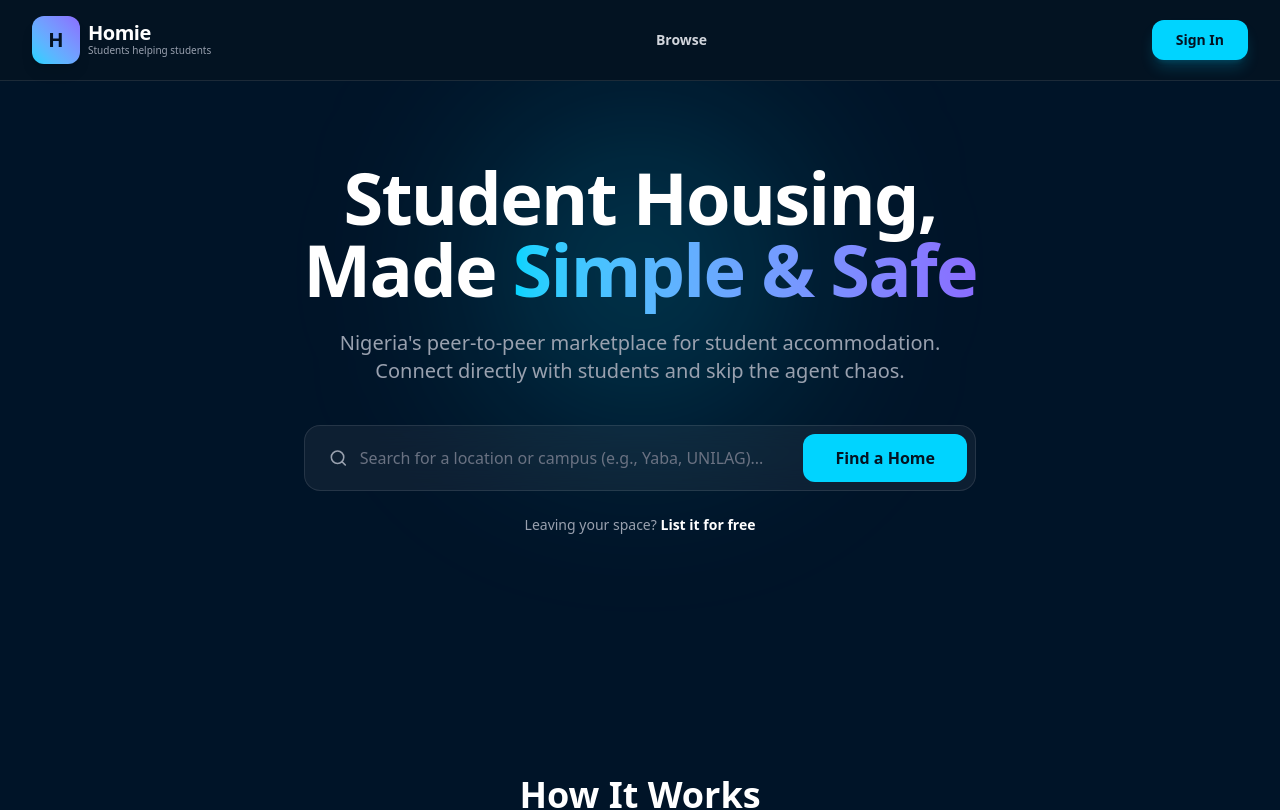
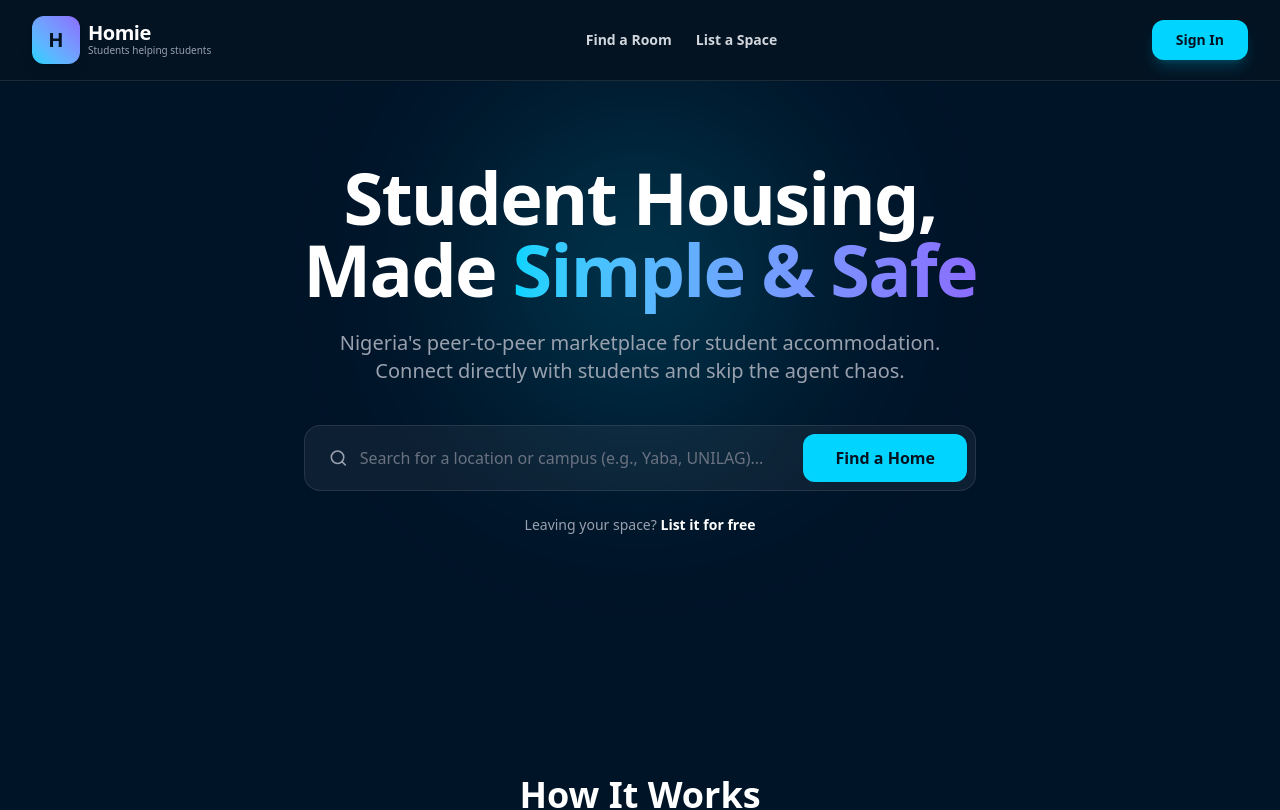
Before and after one commit to Highbeeola/Homie-student-platform, a Next.js app: page / in a window 1280 px wide. Shown: the top 810 px of the page. Built offline with nearby package versions, Linux system fonts and the light colour scheme; no server answers.

Commit message:
did some corrections on the navbar for guests

```diff
--- a/components/HeaderClient.tsx
+++ b/components/HeaderClient.tsx
@@ -59,13 +59,21 @@ export default function HeaderClient({ user }: { user: User | null }) {
             </Link>
           )}
 
+          {/* Shown to EVERYONE */}
           <Link
             href="/browse"
             className="text-sm font-bold text-gray-300 hover:text-[#00d4ff] transition-colors"
           >
-            Browse
+            Find a Room
+          </Link>
+          <Link
+            href="/add-listing"
+            className="text-sm font-bold text-gray-300 hover:text-[#00d4ff] transition-colors"
+          >
+            List a Space
           </Link>
 
+          {/* Shown ONLY to LOGGED IN users */}
           {user && (
             <>
               <Link
@@ -79,12 +87,6 @@ export default function HeaderClient({ user }: { user: User | null }) {
                 className="text-sm font-bold text-gray-300 hover:text-[#00d4ff] transition-colors"
               >
                 My Spaces
-              </Link>
-              <Link
-                href="/add-listing"
-                className="text-sm font-bold text-gray-300 hover:text-[#00d4ff] transition-colors"
-              >
-                List a Space
               </Link>
             </>
           )}
@@ -176,13 +178,21 @@ export default function HeaderClient({ user }: { user: User | null }) {
             </Link>
           )}
 
+          {/* Shown to EVERYONE */}
           <Link
             href="/browse"
             className="whitespace-nowrap hover:text-[#00d4ff] transition-colors"
           >
             Find a Room
           </Link>
+          <Link
+            href="/add-listing"
+            className="whitespace-nowrap text-[#00d4ff] hover:text-white transition-colors"
+          >
+            + List a Space
+          </Link>
 
+          {/* Shown ONLY to LOGGED IN users */}
           {user && (
             <>
               <Link
@@ -197,12 +207,6 @@ export default function HeaderClient({ user }: { user: User | null }) {
               >
                 My Spaces
               </Link>
-              <Link
-                href="/add-listing"
-                className="whitespace-nowrap text-[#00d4ff] hover:text-white transition-colors"
-              >
-                + List a Space
-              </Link>
             </>
           )}
         </nav>
```
